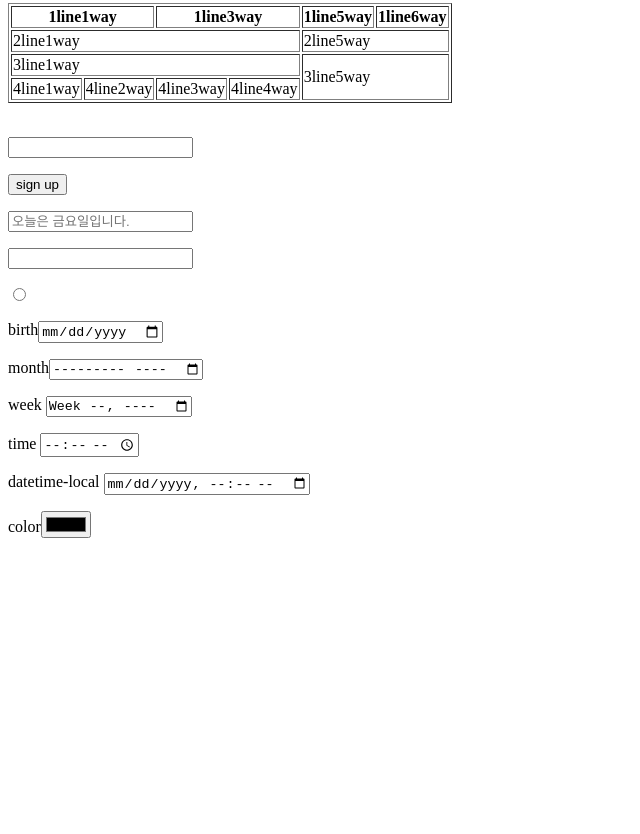
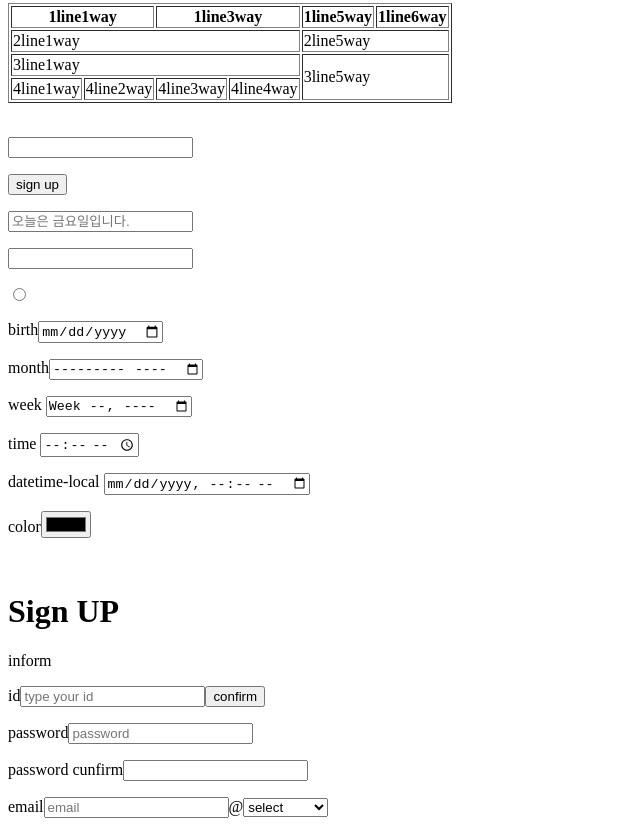
Before and after one commit to Juny00/jj, a plain HTML site: page test.html in a window 1280 px wide. Shown: the part 2061-2895 px from the top of the page, without its empty margins (0-640 px from the left). Before the commit the page ends 2615 px from the top, so only its background shows below. Drawn offline with Linux system fonts and the light colour scheme.

Commit message:
Update test.html

```diff
--- a/test.html
+++ b/test.html
@@ -223,6 +223,23 @@
 <p>datetime-local <input type="datetime-local" name="datetime-local"></p>
 
 <p>color<input type="color" name="color"></p>
+
+<br>
+
+<h1>Sign UP</h1>
+<form>
+    <p>inform</p>
+    <p>id<input type="text" value="" placeholder="type your id"><input type="button" value="confirm" name="checkbox_test"></p>
+    <p>password<input type="text" value="" placeholder="password"></p>
+    <p>password cunfirm<input  type="text" value="" placeholder=""></p>
+    <p>email<input  type="text" value="" placeholder="email">@<select name="email">
+        <option value="select">select</option>
+        <option value="naver.com">naver.com</option>
+        <option value="daum.com">daum.com</option>
+        <option value="gmail.com">gmail.com</option>
+    </select>
+    </p>
+</form>
 </body>
 
 
```
